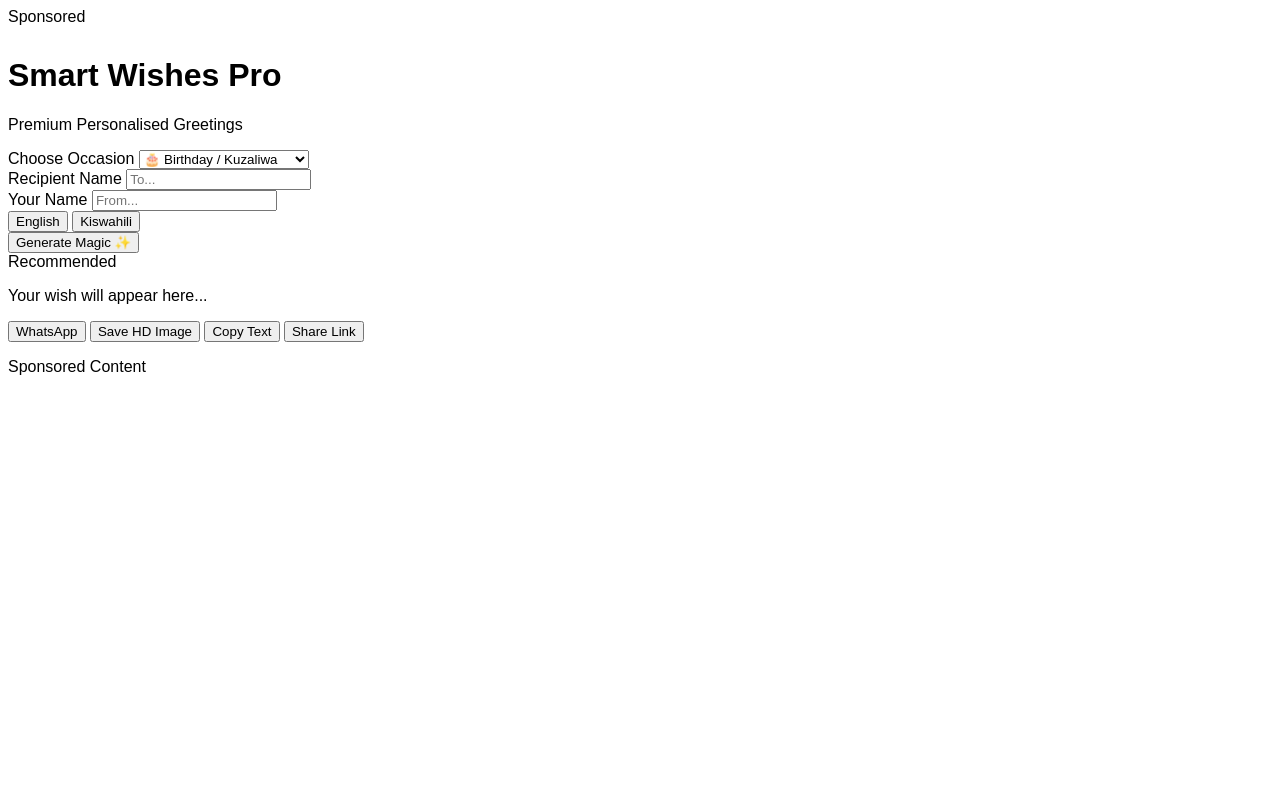
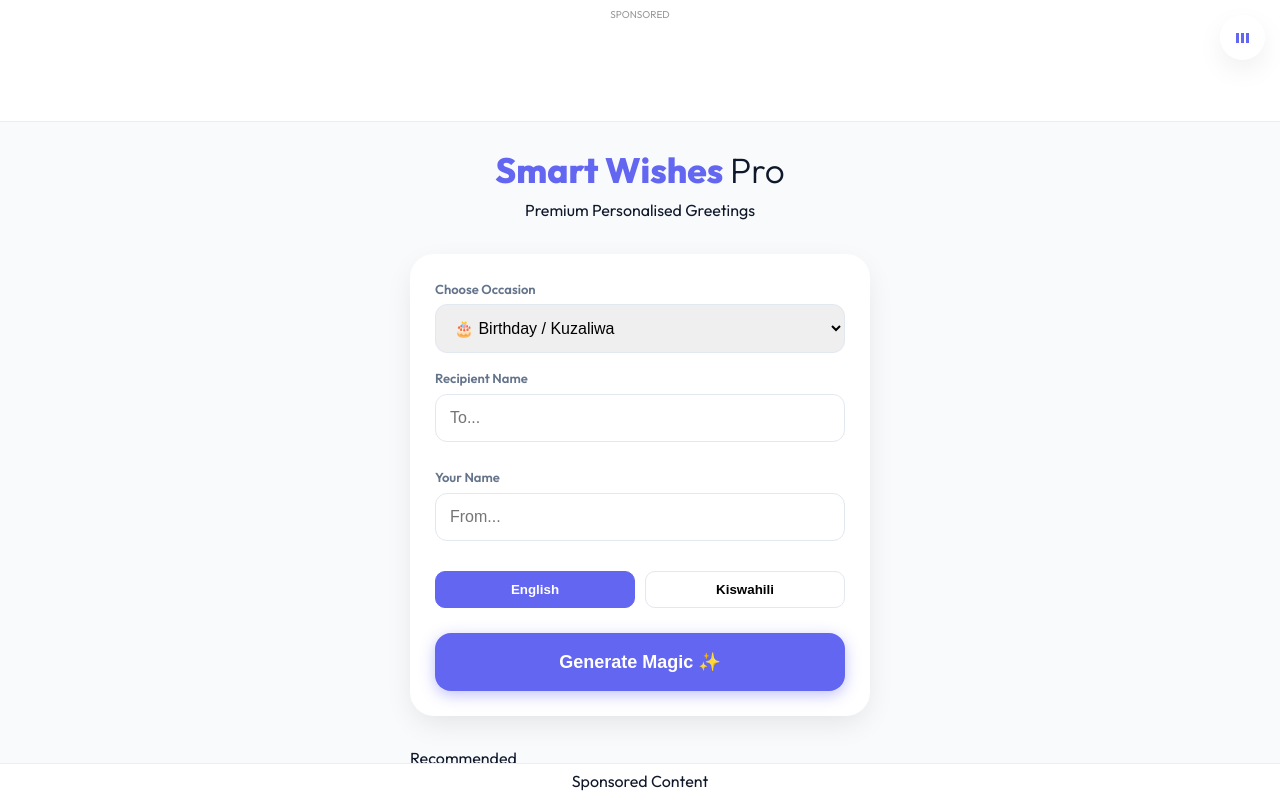
Before and after one commit to RevonTech319/wishes, a plain HTML site: page index.html in a window 1280 px wide. Drawn offline with nearby package versions, Linux system fonts and the light colour scheme; a script that the page names is missing.

Commit message:
Update style.css

```diff
--- a/style.css
+++ b/style.css
@@ -1,42 +1,170 @@
-body {
-    font-family: 'Poppins', sans-serif;
+:root {
+    --primary: #6366f1;
+    --dark: #0f172a;
+    --light: #f8fafc;
+    --glass: rgba(255, 255, 255, 0.95);
+    --shadow: 0 10px 30px -5px rgba(0, 0, 0, 0.1);
 }
 
-.dark-mode {
-    background-color: #1a202c !important;
-    color: #f7fafc !important;
+* {
+    box-sizing: border-box;
+    margin: 0;
+    padding: 0;
+    -webkit-tap-highlight-color: transparent;
 }
 
-.dark-mode .bg-white {
-    background-color: #2d3748 !important;
-    color: white;
+body {
+    font-family: 'Outfit', sans-serif;
+    background-color: var(--light);
+    color: var(--dark);
+    line-height: 1.6;
+    overflow-x: hidden;
 }
 
-.dark-mode input, .dark-mode select {
-    background-color: #4a5568;
-    color: white;
-    border-color: #4a5568;
+/* Ad Placements */
+.ad-top-wrapper {
+    background: #fff;
+    text-align: center;
+    border-bottom: 1px solid #eee;
+    padding-bottom: 5px;
+}
+.ad-label { font-size: 10px; color: #999; text-transform: uppercase; }
+.ad-container { min-height: 90px; overflow: hidden; display: flex; justify-content: center; }
+
+/* Music Button */
+.music-controller {
+    position: fixed;
+    top: 15px;
+    right: 15px;
+    background: #fff;
+    width: 45px;
+    height: 45px;
+    border-radius: 50%;
+    box-shadow: var(--shadow);
+    display: flex;
+    align-items: center;
+    justify-content: center;
+    z-index: 1000;
+}
+.wave-icon span {
+    display: inline-block;
+    width: 3px;
+    height: 10px;
+    background: var(--primary);
+    margin: 0 1px;
+    transition: 0.3s;
+}
+.wave-icon.playing span {
+    animation: wave 0.5s infinite alternate;
+}
+@keyframes wave {
+    from { height: 5px; }
+    to { height: 15px; }
 }
 
-#wishCard {
-    background-size: cover;
-    background-position: center;
-    transition: all 0.5s ease;
+/* App Layout */
+.app-container {
+    max-width: 500px;
+    margin: 0 auto;
+    padding: 20px;
 }
 
-/* Viral Animation for Button */
-@keyframes pulse-indigo {
-    0% { transform: scale(1); }
-    50% { transform: scale(1.02); }
-    100% { transform: scale(1); }
+.main-header { text-align: center; margin-bottom: 30px; }
+.main-header h1 { font-size: 2.2rem; font-weight: 800; color: var(--primary); }
+.main-header h1 span { color: var(--dark); font-weight: 300; }
+
+/* Form Styles */
+.generator-card {
+    background: #fff;
+    padding: 25px;
+    border-radius: 24px;
+    box-shadow: var(--shadow);
+    margin-bottom: 30px;
 }
 
-button:hover {
-    animation: pulse-indigo 2s infinite;
+.input-group { margin-bottom: 15px; }
+.input-group label { display: block; font-size: 13px; font-weight: 600; margin-bottom: 5px; color: #64748b; }
+input, select {
+    width: 100%;
+    padding: 14px;
+    border: 1.5px solid #e2e8f0;
+    border-radius: 12px;
+    font-size: 16px;
+    outline: none;
+    transition: 0.3s;
+}
+input:focus { border-color: var(--primary); }
+
+.name-grid { display: grid; grid-template-cols: 1fr 1fr; gap: 10px; }
+
+.lang-selector { display: flex; gap: 10px; margin: 15px 0; }
+.lang-btn {
+    flex: 1;
+    padding: 10px;
+    border: 1px solid #e2e8f0;
+    background: #fff;
+    border-radius: 10px;
+    font-weight: 600;
+}
+.lang-btn.active { background: var(--primary); color: #fff; border-color: var(--primary); }
+
+.generate-btn {
+    width: 100%;
+    padding: 18px;
+    background: var(--primary);
+    color: #fff;
+    border: none;
+    border-radius: 16px;
+    font-size: 18px;
+    font-weight: 700;
+    margin-top: 10px;
+    box-shadow: 0 4px 15px rgba(99, 102, 241, 0.4);
 }
 
-.ad-container {
-    max-width: 100%;
+/* Pro Quote Card Display */
+.pro-quote-card {
+    position: relative;
+    padding: 40px 20px;
+    border-radius: 24px;
+    min-height: 250px;
+    display: flex;
+    flex-direction: column;
+    justify-content: center;
+    align-items: center;
+    text-align: center;
     overflow: hidden;
-    margin: 10px 0;
+    color: #fff;
+    background: #1e1b4b; /* Default deep blue */
+    margin-bottom: 25px;
 }
+.quote-main { font-size: 22px; font-weight: 600; line-height: 1.4; z-index: 2; }
+.quote-author { margin-top: 15px; font-size: 14px; opacity: 0.8; z-index: 2; font-style: italic; }
+
+/* Action Buttons */
+.action-grid { display: grid; grid-template-cols: 1fr 1fr; gap: 12px; }
+.action-btn {
+    padding: 15px;
+    border-radius: 12px;
+    border: none;
+    font-weight: 700;
+    color: #fff;
+}
+.wa { background: #25D366; }
+.download { background: #6366f1; }
+.copy { background: #334155; }
+.share { background: #f43f5e; }
+
+/* Sticky Footer */
+.sticky-footer {
+    position: fixed;
+    bottom: 0;
+    left: 0;
+    width: 100%;
+    background: #fff;
+    border-top: 1px solid #eee;
+    padding: 5px;
+    z-index: 999;
+    text-align: center;
+}
+
+.hidden { display: none; }
```
